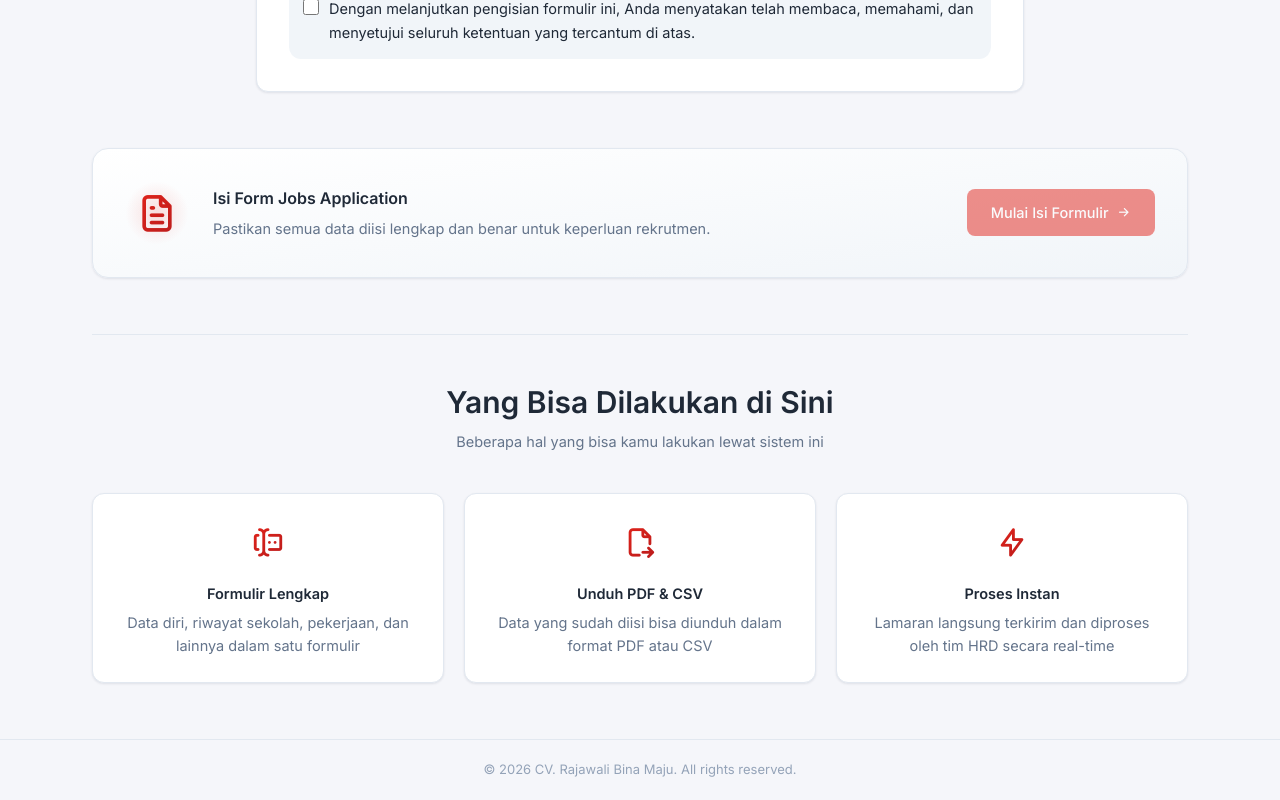
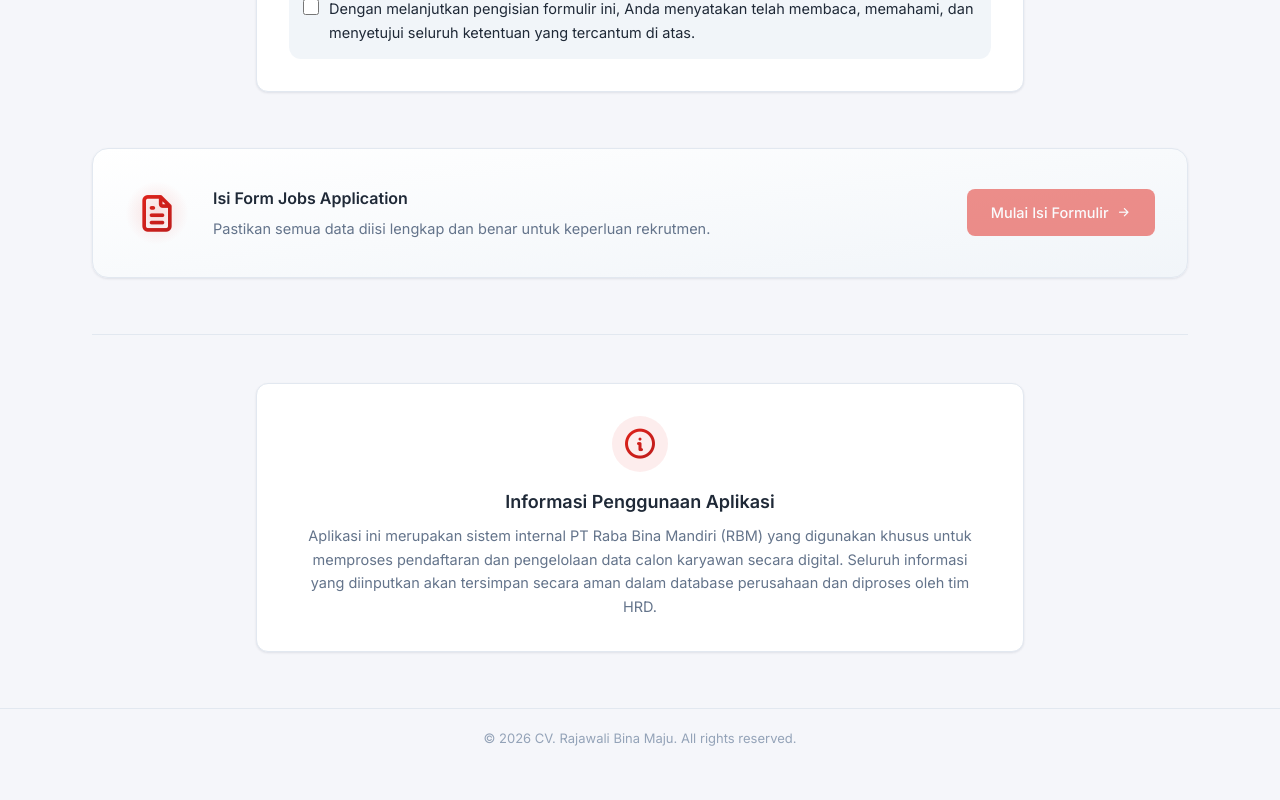
Before and after one commit to lutfllhm/fja, a Next.js app in the folder frontend/: page / in a window 1280 px wide. Shown: the part 963-1763 px from the top of the page. After the commit the page ends 1731 px from the top, so only its background shows below. Built offline with nearby package versions, Linux system fonts and the light colour scheme.

Commit message:
perbaikan pada tampilan

```diff
--- a/frontend/pages/index.tsx
+++ b/frontend/pages/index.tsx
@@ -2,12 +2,6 @@ import React, { useRef, useState } from 'react';
 import Layout from '@/components/Layout';
 import Link from 'next/link';
 import toast from 'react-hot-toast';
-
-const FEATURES = [
-  { icon: 'forms', title: 'Formulir Lengkap', desc: 'Data diri, riwayat sekolah, pekerjaan, dan lainnya dalam satu formulir' },
-  { icon: 'file-export', title: 'Unduh PDF & CSV', desc: 'Data yang sudah diisi bisa diunduh dalam format PDF atau CSV' },
-  { icon: 'bolt', title: 'Proses Instan', desc: 'Lamaran langsung terkirim dan diproses oleh tim HRD secara real-time' },
-];
 
 const KETENTUAN_LIST = [
   'Pastikan seluruh data yang diisikan adalah benar, lengkap, akurat, dan sesuai dengan kondisi yang sebenarnya.',
@@ -123,26 +117,12 @@ export default function Home() {
         </div>
 
         <div className="border-t border-border-light pt-12">
-          <div className="text-center mb-10">
-            <h3 className="text-2xl text-text-primary font-semibold mb-2">Yang Bisa Dilakukan di Sini</h3>
-            <p className="text-text-secondary text-sm">Beberapa hal yang bisa kamu lakukan lewat sistem ini</p>
-          </div>
-          <div className="grid grid-cols-1 md:grid-cols-3 gap-5">
-            {FEATURES.map((feature, idx) => (
-              <div
-                key={idx}
-                className="section-card p-6 text-center animate-scaleIn group hover:shadow-card-hover hover:-translate-y-1 transition-all duration-200"
-                style={{ animationDelay: `${160 + idx * 90}ms` }}
-              >
-                <div className="relative mx-auto mb-4 flex items-center justify-center" style={{ width: 48, height: 48 }}>
-                  <div
-                    className="absolute inset-0 rounded-full opacity-0 group-hover:opacity-100 transition-opacity duration-300"
-                    style={{ background: 'radial-gradient(circle, rgba(226,35,26,0.12), transparent 70%)' }}
-                  />
+          <div className="section-card p-6 sm:p-8 max-w-3xl mx-auto text-center hover:shadow-card transition-shadow duration-300">
+            <div className="mx-auto mb-4 flex items-center justify-center rounded-full" style={{ width: 56, height: 56, background: 'rgba(226,35,26,0.08)' }}>
               <i
-                    className={`ti ti-${feature.icon} relative transition-transform duration-200 group-hover:scale-110 group-hover:-translate-y-0.5`}
+                className="ti ti-info-circle"
                 style={{
-                      fontSize: 34,
+                  fontSize: 36,
                   backgroundImage: 'linear-gradient(135deg, #E2231A, #B91C1C)',
                   WebkitBackgroundClip: 'text',
                   backgroundClip: 'text',
@@ -150,10 +130,10 @@ export default function Home() {
                 }}
               />
             </div>
-                <h4 className="text-sm font-semibold text-text-primary mb-1.5">{feature.title}</h4>
-                <p className="text-text-secondary text-sm leading-relaxed">{feature.desc}</p>
-              </div>
-            ))}
+            <h3 className="text-lg font-semibold text-text-primary mb-2">Informasi Penggunaan Aplikasi</h3>
+            <p className="text-text-secondary text-sm leading-relaxed max-w-2xl mx-auto">
+              Aplikasi ini merupakan sistem internal PT Raba Bina Mandiri (RBM) yang digunakan khusus untuk memproses pendaftaran dan pengelolaan data calon karyawan secara digital. Seluruh informasi yang diinputkan akan tersimpan secara aman dalam database perusahaan dan diproses oleh tim HRD.
+            </p>
           </div>
         </div>
       </div>
```
Lines whose indentation alone changed are shown as unchanged.
